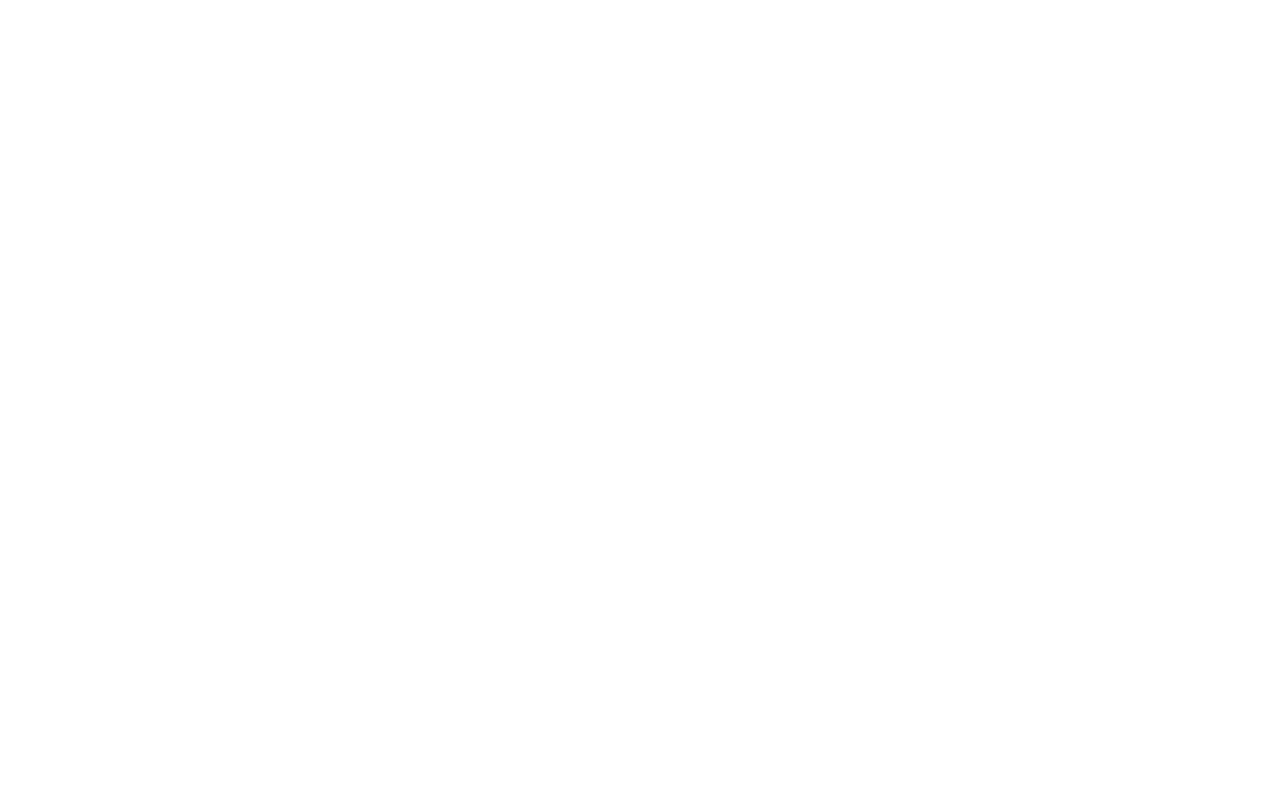
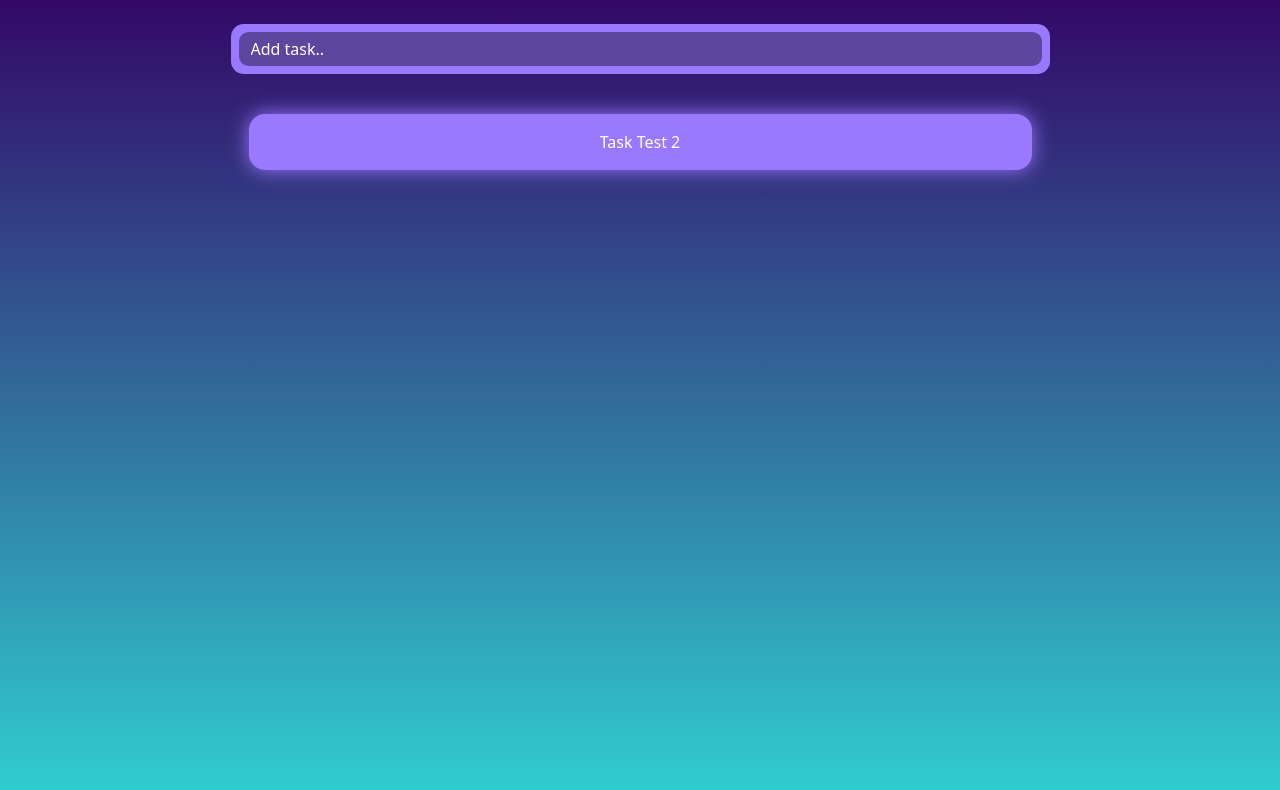
Before and after one commit to aemirdnr/react-to-do, a React (Create React App) app: page / in a window 1280 px wide. Shown: the top 790 px of the page. Built offline with nearby package versions, Linux system fonts and the light colour scheme.

Commit message:
Base design

```diff
--- a/src/App.js
+++ b/src/App.js
@@ -1,11 +1,7 @@
-import "./App.sass";
+import Tasks from "./components/Tasks/Tasks";
 
 function App() {
-  return (
-    <>
-      <div className="container"></div>
-    </>
-  );
+  return <Tasks />;
 }
 
 export default App;
--- /dev/null
+++ b/src/components/Task/Task.js
@@ -0,0 +1,21 @@
+import "./Task.sass";
+
+const isFinished = false;
+
+function Task() {
+  return (
+    <>
+      {isFinished ? (
+        <div className="task w-75 mx-auto my-3 p-3 gap-3">
+          <p className="task__text m-0">Task Test 1</p>
+        </div>
+      ) : (
+        <div className="task w-75 mx-auto my-3 p-3 gap-3">
+          <p className="task__text m-0">Task Test 2</p>
+        </div>
+      )}
+    </>
+  );
+}
+
+export default Task;
--- /dev/null
+++ b/src/components/Task/Task.sass
@@ -0,0 +1,19 @@
+$task-color: #9a78ff
+$text-color: #fff
+
+.task
+    display: flex
+    align-items: center
+    justify-content: center
+
+    color: $text-color
+    background-color: $task-color
+    box-shadow: 0 0px 20px #9a78ff
+    border-radius: 1rem
+
+    .task__text
+        cursor: pointer
+        transition: color 150ms ease-in-out
+        &:hover
+            text-decoration: line-through
+            color: gray
--- /dev/null
+++ b/src/components/Tasks/Tasks.js
@@ -0,0 +1,24 @@
+import "./Tasks.sass";
+import Task from "../Task/Task";
+
+function Tasks() {
+  return (
+    <div className="container p-4">
+      <div className="task__create p-2 mx-auto w-75">
+        <div className="task__input p-1 mx-auto">
+          <input
+            onkeyup="createTask()"
+            className="px-2"
+            type="text"
+            placeholder="Add task.."
+          />
+        </div>
+      </div>
+      <div className="p-4">
+        <Task />
+      </div>
+    </div>
+  );
+}
+
+export default Tasks;
--- /dev/null
+++ b/src/components/Tasks/Tasks.sass
@@ -0,0 +1,18 @@
+$task-color: #9a78ff
+$text-color: #fff
+
+.task__create
+    background-color: $task-color
+    color: $text-color
+    border-radius: 0.8rem
+    .task__input
+        background-color: #5d479e
+        border-radius: 0.6rem
+        input
+            color: $text-color
+            background-color: transparent
+            border-radius: 0.6rem
+            outline: none
+            border: none
+        ::placeholder
+            color: $text-color
--- a/src/index.css
+++ b/src/index.css
@@ -1,13 +1,15 @@
 body {
   margin: 0;
-  font-family: -apple-system, BlinkMacSystemFont, 'Segoe UI', 'Roboto', 'Oxygen',
-    'Ubuntu', 'Cantarell', 'Fira Sans', 'Droid Sans', 'Helvetica Neue',
+  height: 100vh;
+  font-family: -apple-system, BlinkMacSystemFont, "Segoe UI", "Roboto", "Oxygen",
+    "Ubuntu", "Cantarell", "Fira Sans", "Droid Sans", "Helvetica Neue",
     sans-serif;
   -webkit-font-smoothing: antialiased;
   -moz-osx-font-smoothing: grayscale;
+  background-image: linear-gradient(to top, #30cfd0 0%, #330867 100%);
 }
 
 code {
-  font-family: source-code-pro, Menlo, Monaco, Consolas, 'Courier New',
+  font-family: source-code-pro, Menlo, Monaco, Consolas, "Courier New",
     monospace;
 }
```
Also changed, not shown: src/App.sass (deleted).
